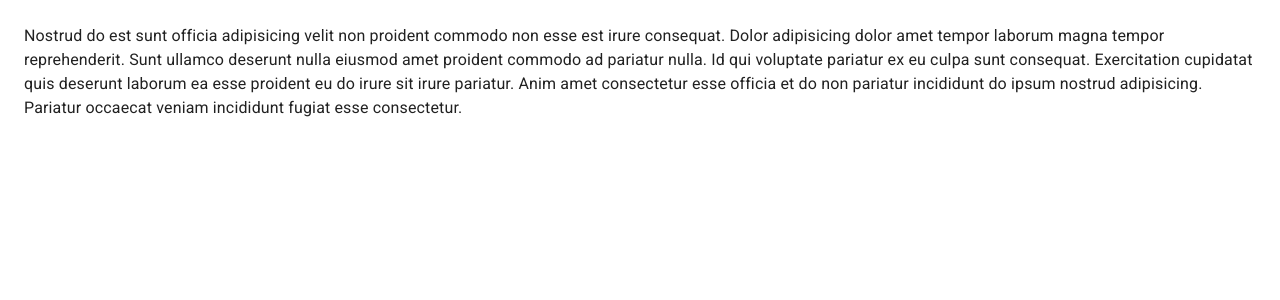
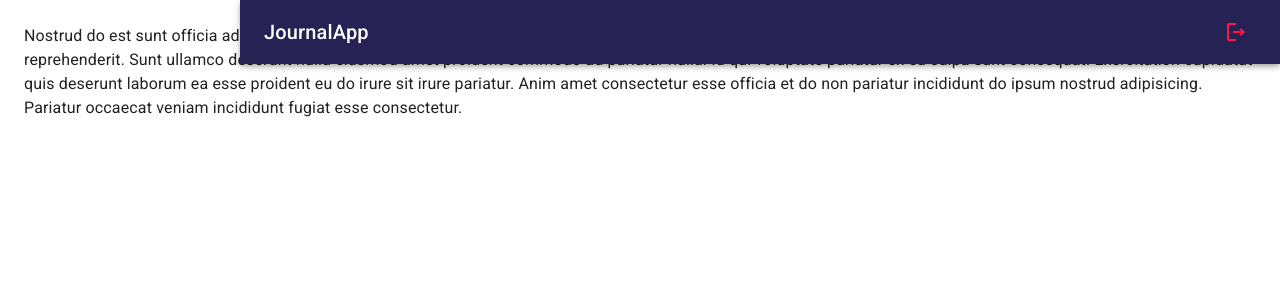
Before and after one commit to MatiasFSS/Journal-App, a React (Vite) app: page / in a window 1280 px wide. Shown: the top 300 px of the page. Built offline with nearby package versions, Linux system fonts and the light colour scheme.

Commit message:
Diseño de NavBar

```diff
--- /dev/null
+++ b/src/journal/components/NavBar.jsx
@@ -0,0 +1,38 @@
+import { LogoutOutlined, MenuOutlined } from "@mui/icons-material"
+import { AppBar, Grid, IconButton, Toolbar, Typography } from "@mui/material"
+
+
+export const NavBar = ({drawerWidth = 240}) => {
+  return (
+    <AppBar
+        position='fixed'
+        sx={{
+           width: {sm:`calc(100% - ${drawerWidth}px)`},
+           ml:{sm: `${drawerWidth}px`}
+        }}>
+      <Toolbar>
+        <IconButton
+            color='inherit'
+            edge='start'
+            sx={{mr:2, display:{sm:'none'}}}
+        >
+            <MenuOutlined/>
+        </IconButton>
+        <Grid
+            container
+            direction='row'
+            justifyContent='space-between'
+            alignItems='center'
+        >
+            <Typography variant='h6' noWrap component='div'>JournalApp</Typography>
+
+            <IconButton color='error'>
+                <LogoutOutlined/>
+            </IconButton>
+
+
+        </Grid>
+      </Toolbar>
+    </AppBar>
+  )
+}
--- /dev/null
+++ b/src/journal/components/index.js
@@ -0,0 +1 @@
+export * from './NavBar'
--- a/src/journal/layout/JournalLayout.jsx
+++ b/src/journal/layout/JournalLayout.jsx
@@ -1,4 +1,5 @@
 import { Box } from "@mui/material"
+import { NavBar } from "../components"
 
 
 const drawerWidth = 240
@@ -7,7 +8,7 @@
   return (
     <Box sx={{display:'flex'}}>
 
-        {/* Navbar  drawerWidth*/}
+        <NavBar drawerWidth={drawerWidth}/>
 
         {/* Sidebar  drawerWidth*/}
 
```
